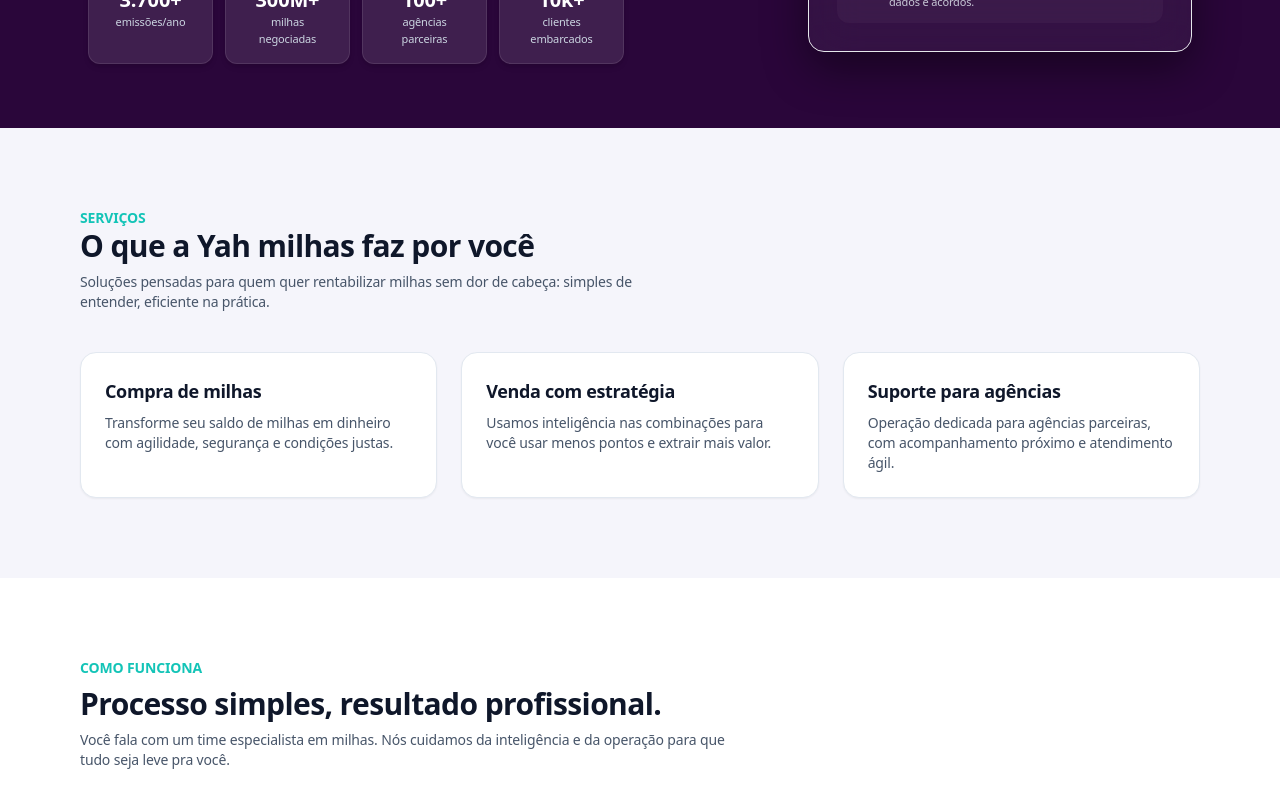
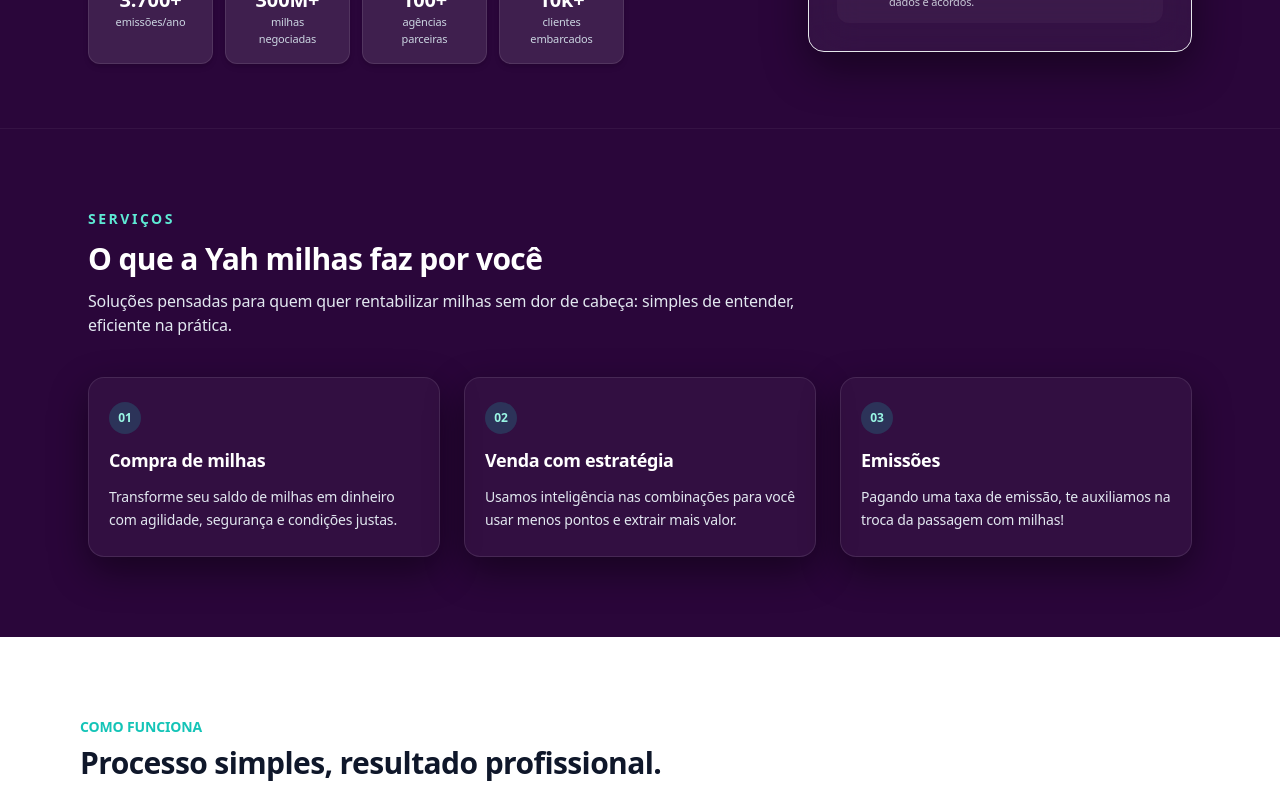
Before and after one commit to AbaMilhas/yah-landing, a Next.js app: page / in a window 1280 px wide. Shown: the part 520-1311 px from the top of the page. Built offline with nearby package versions, Linux system fonts and the light colour scheme; no server answers.

Commit message:
cria seção de serviços da Yah milhas

```diff
--- a/components/Services.tsx
+++ b/components/Services.tsx
@@ -1,52 +1,63 @@
+"use client";
+
 export default function Services() {
-  const services = [
-    {
-      title: "Compra de milhas",
-      description:
-        "Transforme seu saldo de milhas em dinheiro com agilidade, segurança e condições justas.",
-    },
-    {
-      title: "Venda com estratégia",
-      description:
-        "Usamos inteligência nas combinações para você usar menos pontos e extrair mais valor.",
-    },
-    {
-      title: "Suporte para agências",
-      description:
-        "Operação dedicada para agências parceiras, com acompanhamento próximo e atendimento ágil.",
-    },
-  ];
-
   return (
-    <section id="servicos" className="bg-[#f5f5fb] py-16 text-slate-900 sm:py-20">
-      <div className="mx-auto max-w-6xl px-4">
-        <div className="mb-10 flex flex-col gap-3 sm:flex-row sm:items-end sm:justify-between">
-          <div>
-            <p className="text-sm font-semibold uppercase text-teal-500">
+    <section
+      id="servicos"
+      className="bg-[#2A063A] text-white py-16 sm:py-20 border-t border-white/5"
+    >
+      <div className="mx-auto max-w-6xl px-6 space-y-10">
+        {/* Cabeçalho da seção */}
+        <div className="space-y-3 max-w-3xl">
+          <p className="text-sm font-semibold tracking-[0.18em] uppercase text-teal-300">
             Serviços
           </p>
-            <h2 className="text-2xl font-bold sm:text-3xl">
+          <h2 className="text-2xl sm:text-3xl font-semibold">
             O que a Yah milhas faz por você
           </h2>
-            <p className="mt-2 max-w-xl text-sm text-slate-600">
+          <p className="text-sm sm:text-base text-slate-200 leading-relaxed">
             Soluções pensadas para quem quer rentabilizar milhas sem dor de
             cabeça: simples de entender, eficiente na prática.
           </p>
         </div>
+
+        {/* Cards de serviços */}
+        <div className="grid gap-6 md:grid-cols-3">
+          {/* Compra de milhas */}
+          <div className="group flex flex-col gap-3 rounded-2xl border border-white/10 bg-white/[0.04] px-5 py-6 shadow-[0_14px_38px_rgba(0,0,0,0.45)] transition-all duration-300 hover:-translate-y-1 hover:border-teal-300/70 hover:bg-white/[0.08]">
+            <span className="inline-flex h-8 w-8 items-center justify-center rounded-full bg-teal-500/20 text-xs font-semibold text-teal-200">
+              01
+            </span>
+            <h3 className="text-lg font-semibold">Compra de milhas</h3>
+            <p className="text-sm text-slate-200 leading-relaxed">
+              Transforme seu saldo de milhas em dinheiro com agilidade,
+              segurança e condições justas.
+            </p>
           </div>
 
-        <div className="grid gap-6 md:grid-cols-3">
-          {services.map((service) => (
-            <div
-              key={service.title}
-              className="group rounded-2xl border border-slate-200 bg-white p-6 shadow-sm transition-all duration-300 hover:-translate-y-2 hover:border-teal-400/70 hover:shadow-[0_18px_45px_rgba(15,23,42,0.18)]"
-            >
-              <h3 className="mb-2 text-lg font-semibold text-slate-900 transition-colors group-hover:text-teal-600">
-                {service.title}
-              </h3>
-              <p className="text-sm text-slate-600">{service.description}</p>
+          {/* Venda com estratégia */}
+          <div className="group flex flex-col gap-3 rounded-2xl border border-white/10 bg-white/[0.04] px-5 py-6 shadow-[0_14px_38px_rgba(0,0,0,0.45)] transition-all duration-300 hover:-translate-y-1 hover:border-teal-300/70 hover:bg-white/[0.08]">
+            <span className="inline-flex h-8 w-8 items-center justify-center rounded-full bg-teal-500/20 text-xs font-semibold text-teal-200">
+              02
+            </span>
+            <h3 className="text-lg font-semibold">Venda com estratégia</h3>
+            <p className="text-sm text-slate-200 leading-relaxed">
+              Usamos inteligência nas combinações para você usar menos pontos e
+              extrair mais valor.
+            </p>
           </div>
-          ))}
+
+          {/* Emissões */}
+          <div className="group flex flex-col gap-3 rounded-2xl border border-white/10 bg-white/[0.04] px-5 py-6 shadow-[0_14px_38px_rgba(0,0,0,0.45)] transition-all duration-300 hover:-translate-y-1 hover:border-teal-300/70 hover:bg-white/[0.08]">
+            <span className="inline-flex h-8 w-8 items-center justify-center rounded-full bg-teal-500/20 text-xs font-semibold text-teal-200">
+              03
+            </span>
+            <h3 className="text-lg font-semibold">Emissões</h3>
+            <p className="text-sm text-slate-200 leading-relaxed">
+              Pagando uma taxa de emissão, te auxiliamos na troca da passagem
+              com milhas!
+            </p>
+          </div>
         </div>
       </div>
     </section>
```
Lines whose indentation alone changed are shown as unchanged.
